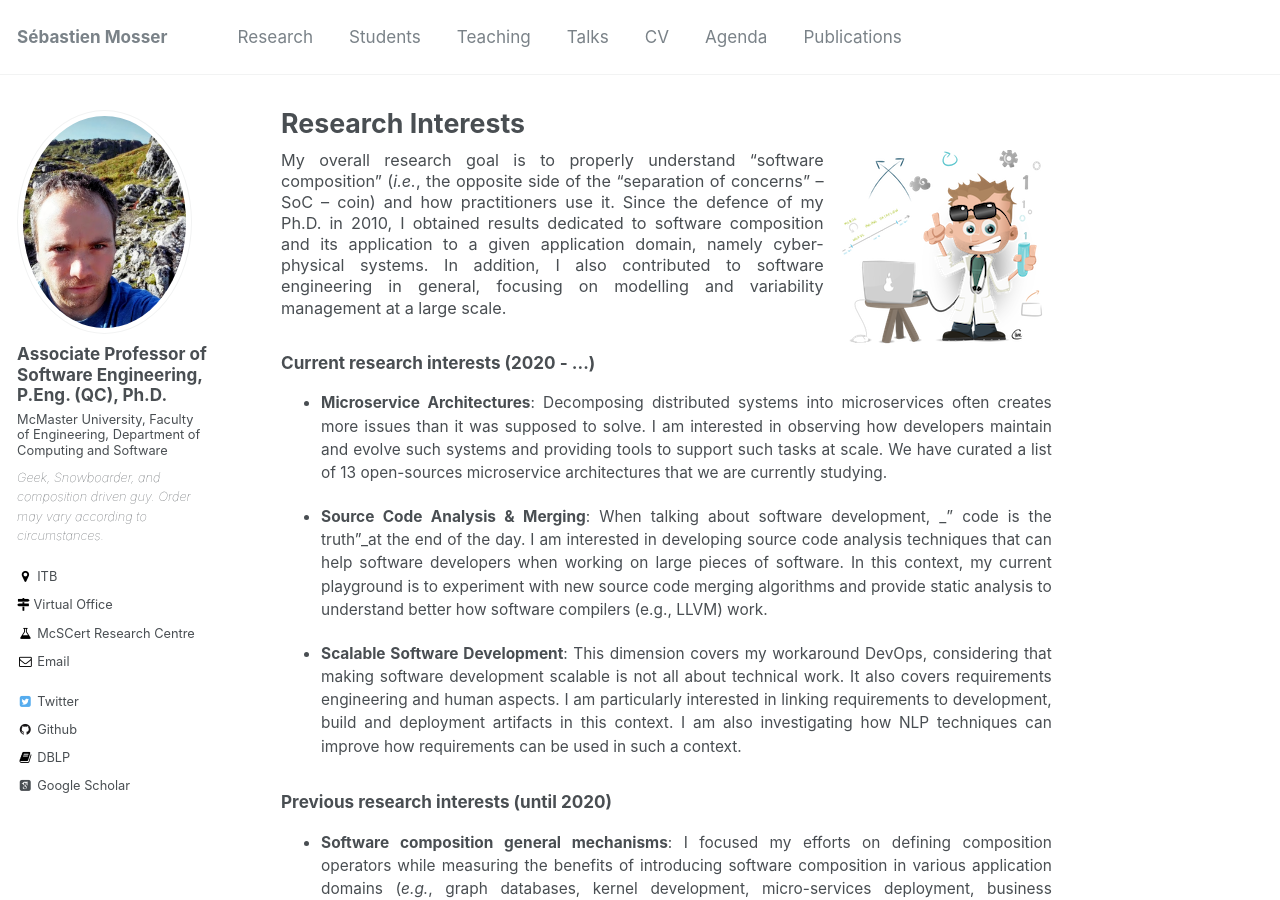
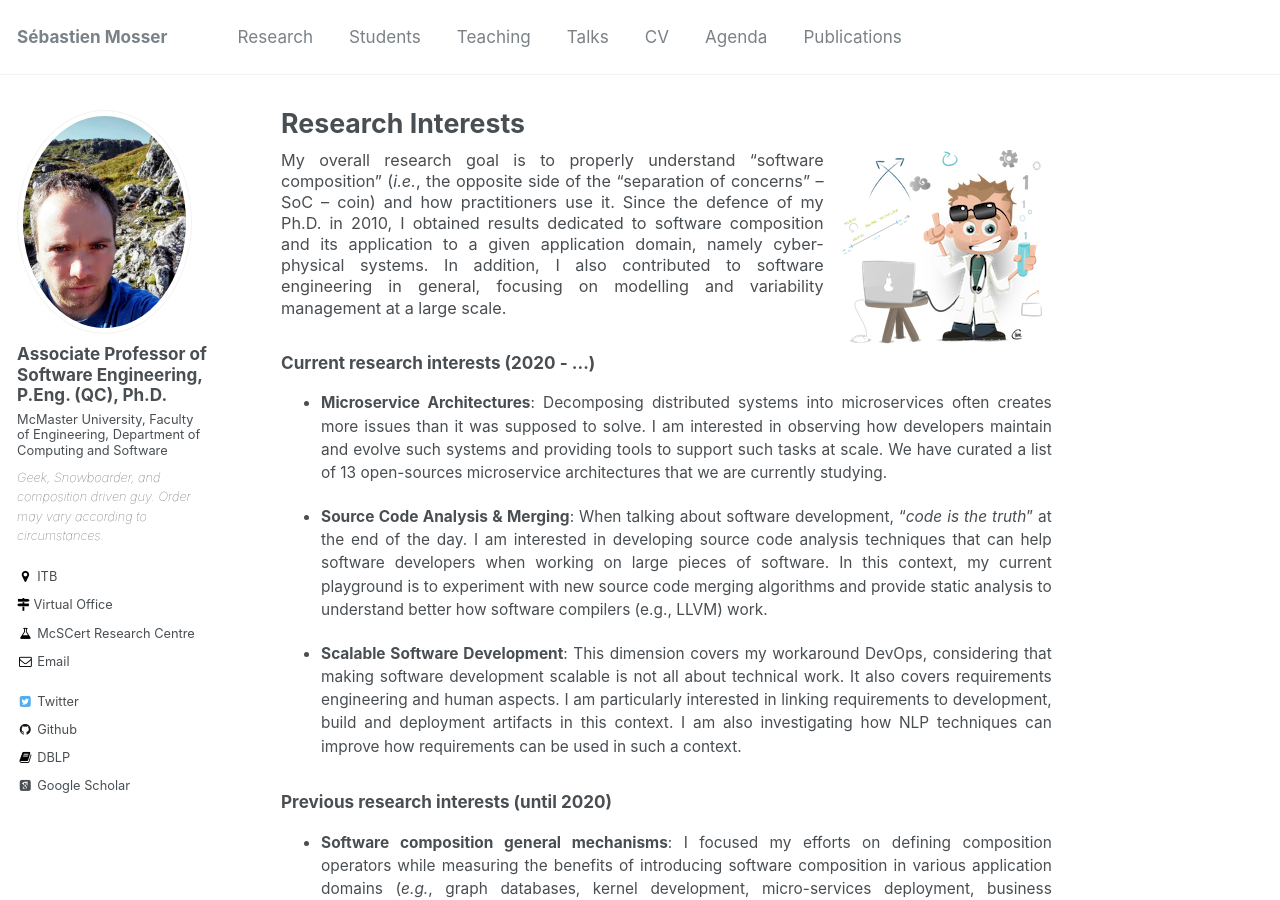
Before and after one commit to mosser/mosser.github.io, a Jekyll site: the page built from _pages/research.md, in a window 1280 px wide and 900 px high. Built offline with Jekyll 4.4.1, drawn with Linux system fonts in a browser that asks for light colours; some web fonts are replaced.

Commit message:
fix typos, take two

```diff
--- a/_pages/research.md
+++ b/_pages/research.md
@@ -14,7 +14,7 @@ My overall research goal is to properly understand "software composition" (_i.e.
 
 - **Microservice Architectures**: Decomposing distributed systems into microservices often creates more issues than it was supposed to solve. I am interested in observing how developers maintain and evolve such systems and providing tools to support such tasks at scale. We have curated a list of 13 open-sources microservice architectures that we are currently studying.
 
-- **Source Code Analysis & Merging**: When talking about software development, _" code is the truth"_at the end of the day. I am interested in developing source code analysis techniques that can help software developers when working on large pieces of software. In this context, my current playground is to experiment with new source code merging algorithms and provide static analysis to understand better how software compilers (e.g., LLVM) work.
+- **Source Code Analysis & Merging**: When talking about software development, "_code is the truth_" at the end of the day. I am interested in developing source code analysis techniques that can help software developers when working on large pieces of software. In this context, my current playground is to experiment with new source code merging algorithms and provide static analysis to understand better how software compilers (e.g., LLVM) work.
 
 - **Scalable Software Development**: This dimension covers my workaround DevOps, considering that making software development scalable is not all about technical work. It also covers requirements engineering and human aspects. I am particularly interested in linking requirements to development, build and deployment artifacts in this context. I am also investigating how NLP techniques can improve how requirements can be used in such a context.
 
```
